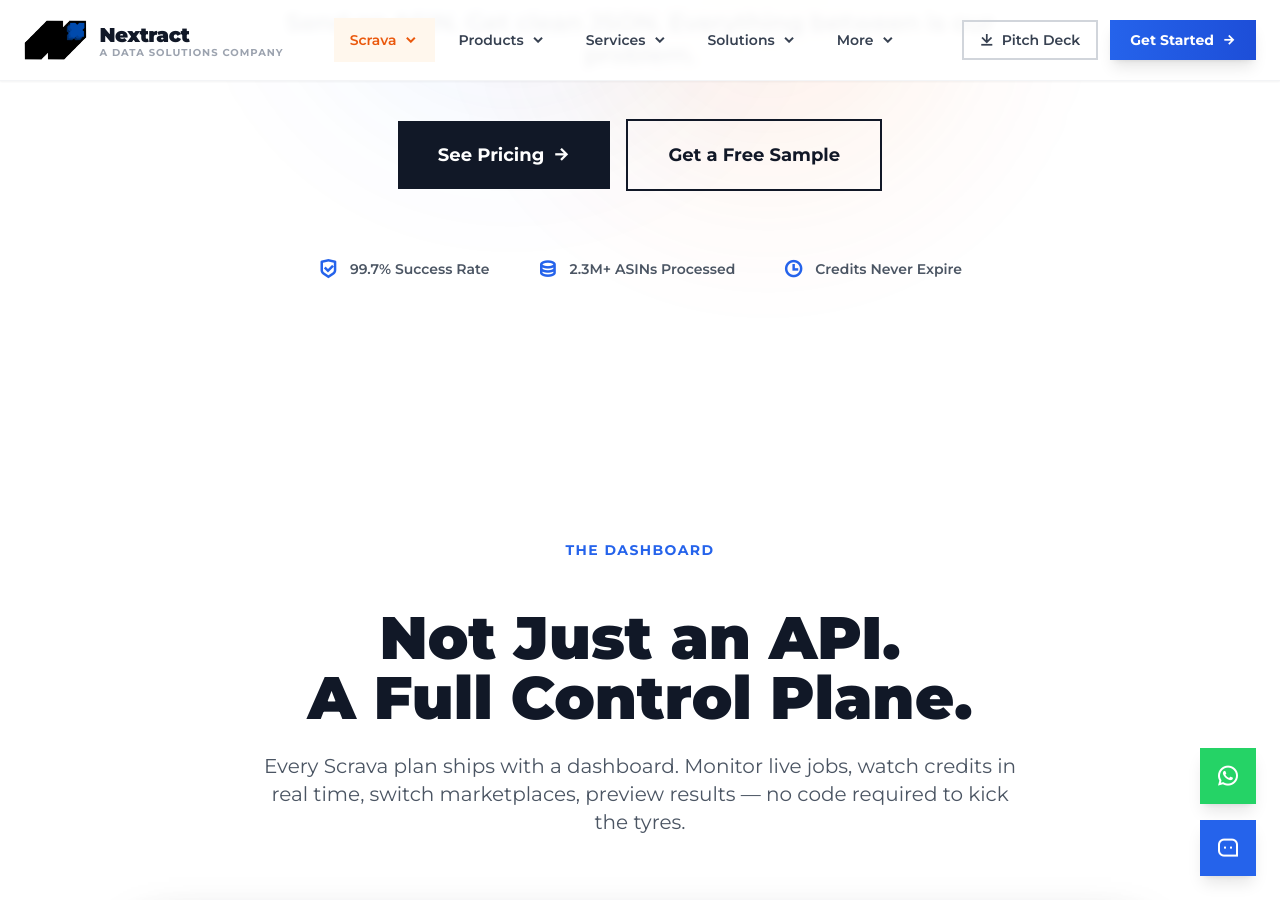
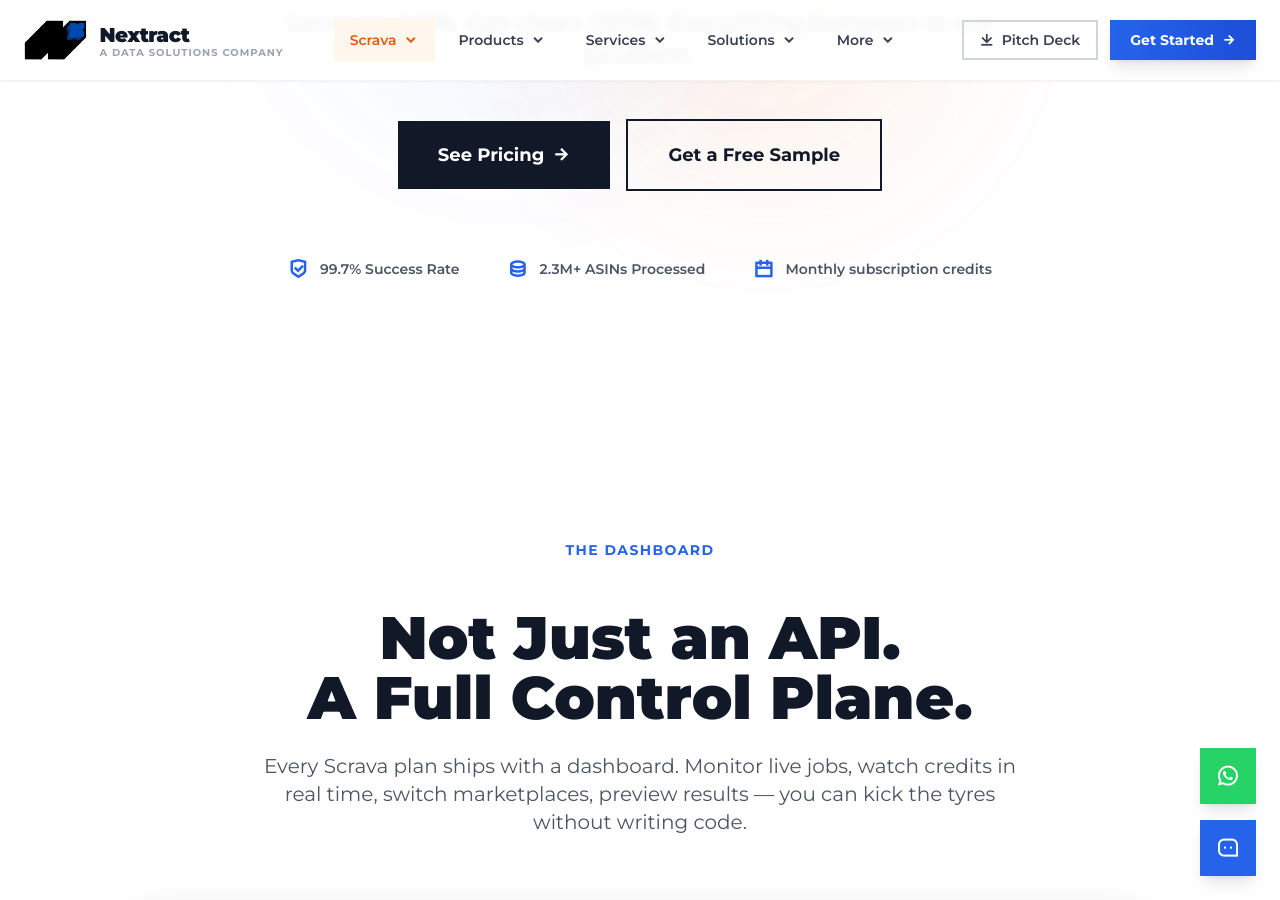
Before and after one commit to parthravrani/nextract, a Jekyll site: the page built from scrava.html, in a window 1280 px wide and 900 px high, scrolled down 569 px. Built offline with Jekyll 4.4.1, drawn with Linux system fonts in a browser that asks for light colours; some of the changed text lies outside the part shown.

Commit message:
Credit rollover fixes

```diff
--- a/scrava.html
+++ b/scrava.html
@@ -1,10 +1,10 @@
 ---
 layout: default
 title: "Scrava — Amazon Scraping API. Built to Handle the Hard Parts."
-description: "Production-grade Amazon scraping API + dashboard. 99.7% success across 2.3M+ ASINs. Handles CAPTCHAs, proxies, Dog pages automatically. Pay in USD or INR. Credits never expire."
+description: "Production-grade Amazon scraping API + dashboard. 99.7% success across 2.3M+ ASINs. Handles CAPTCHAs, proxies, Dog pages automatically. Monthly subscription credits (INR or USD) — transparent tiers, fresh allowance every billing cycle."
 keywords: "amazon scraper api, amazon scraping api, amazon scraping, amazon asin api, scrava, amazon data extraction, amazon product api, amazon price scraper, india amazon api"
-og_description: "Scrava — an Amazon-first scraping API & dashboard. 99.7% success. 2.3M+ ASINs. Auto CAPTCHA, proxy rotation, Dog-page retries. USD/INR billing. Credits never expire."
-twitter_description: "Amazon scraping API that doesn't break. 99.7% success · 2.3M+ ASINs · auto-CAPTCHA · USD/INR billing · credits never expire."
+og_description: "Scrava — an Amazon-first scraping API & dashboard. 99.7% success. 2.3M+ ASINs. Auto CAPTCHA, proxy rotation, Dog-page retries. Monthly plans in INR or USD — your tier credit pool refreshes at every renewal."
+twitter_description: "Amazon scraping API that doesn't break. 99.7% success · 2.3M+ ASINs · auto-CAPTCHA · monthly subscription credits · INR or USD billing."
 canonical_url: "https://nextract.dev/scrava/"
 ---
 
@@ -56,8 +56,8 @@
                         <span class="text-gray-600">2.3M+ ASINs Processed</span>
                     </div>
                     <div class="flex items-center gap-3">
-                        <i class="ri-time-line text-blue-600 text-xl"></i>
-                        <span class="text-gray-600">Credits Never Expire</span>
+                        <i class="ri-calendar-line text-blue-600 text-xl"></i>
+                        <span class="text-gray-600">Monthly subscription credits</span>
                     </div>
                 </div>
             </div>
@@ -70,7 +70,7 @@
             <div class="mb-16 text-center">
                 <div class="text-sm font-bold text-blue-600 uppercase tracking-widest mb-4">The Dashboard</div>
                 <h2 class="text-4xl md:text-6xl font-black text-gray-900 mb-6 leading-tight">Not Just an API.<br/>A Full Control Plane.</h2>
-                <p class="text-xl text-gray-600 max-w-3xl mx-auto">Every Scrava plan ships with a dashboard. Monitor live jobs, watch credits in real time, switch marketplaces, preview results &mdash; no code required to kick the tyres.</p>
+                <p class="text-xl text-gray-600 max-w-3xl mx-auto">Every Scrava plan ships with a dashboard. Monitor live jobs, watch credits in real time, switch marketplaces, preview results &mdash; you can kick the tyres without writing code.</p>
             </div>
 
             <!-- Mac-style browser window with real dashboard screenshot -->
@@ -165,7 +165,7 @@
                         <i class="ri-price-tag-3-line text-blue-600 group-hover:text-white text-2xl"></i>
                     </div>
                     <h3 class="text-xl font-bold text-gray-900 mb-3">Predictable Pricing</h3>
-                    <p class="text-gray-600 leading-relaxed">One flat rate per credit. Proxies, CAPTCHA solving and retries included. Credits never expire &mdash; buy what you need.</p>
+                    <p class="text-gray-600 leading-relaxed">One flat rate per credit. Proxies, CAPTCHA solving and retries included. Plans are monthly subscriptions &mdash; each billing cycle starts with your full tier credit allowance again, so capacity is always predictable.</p>
                 </div>
             </div>
         </div>
@@ -266,7 +266,7 @@
             <div class="mb-16 text-center">
                 <div class="text-sm font-bold text-blue-600 uppercase tracking-widest mb-4">What Comes Back</div>
                 <h2 class="text-4xl md:text-6xl font-black text-gray-900 mb-6 leading-tight">Every Amazon Field<br/>You've Ever Asked For</h2>
-                <p class="text-xl text-gray-600 max-w-3xl mx-auto">One ASIN in, a single structured JSON out. Everything below comes from one request &mdash; no extra endpoints, no extra cost.</p>
+                <p class="text-xl text-gray-600 max-w-3xl mx-auto">One ASIN in, a single structured JSON out. Everything below comes from one request &mdash; one endpoint, one predictable charge.</p>
             </div>
 
             <div class="grid md:grid-cols-2 lg:grid-cols-3 gap-8 max-w-6xl mx-auto">
@@ -367,7 +367,7 @@
                         <i class="ri-robot-line text-blue-600 group-hover:text-white text-2xl"></i>
                     </div>
                     <h3 class="text-xl font-bold text-gray-900 mb-3">CAPTCHAs</h3>
-                    <p class="text-gray-600 leading-relaxed">Solved automatically by our in-house CAPTCHA layer. No queues, no manual retries, no third-party fees tacked onto your bill.</p>
+                    <p class="text-gray-600 leading-relaxed">Solved automatically by our in-house CAPTCHA layer &mdash; without queueing, without manual retries, and without third-party solve fees on your invoice.</p>
                 </div>
 
                 <div class="group p-10 bg-gray-50 border border-gray-200 hover:border-blue-600 transition-all hover:shadow-xl">
@@ -469,10 +469,10 @@
                             <td class="p-6 text-gray-900 font-semibold">Auto-retry</td>
                         </tr>
                         <tr class="border-b border-gray-100 bg-gray-50">
-                            <td class="p-6 font-bold text-gray-900">Credit expiry</td>
+                            <td class="p-6 font-bold text-gray-900">Monthly credit allowance</td>
                             <td class="p-6 text-gray-600">&mdash;</td>
-                            <td class="p-6 text-gray-600">Monthly expiry</td>
-                            <td class="p-6 text-gray-900 font-semibold">Never</td>
+                            <td class="p-6 text-gray-600">Varies by vendor</td>
+                            <td class="p-6 text-gray-900 font-semibold">Full tier pool refreshes each billing month</td>
                         </tr>
                         <tr class="border-b border-gray-100">
                             <td class="p-6 font-bold text-gray-900">INR billing</td>
@@ -511,10 +511,10 @@
 
                 <details class="group py-8">
                     <summary class="flex items-center justify-between cursor-pointer list-none">
-                        <span class="text-lg font-bold text-gray-900">Do credits expire?</span>
+                        <span class="text-lg font-bold text-gray-900">How do monthly credits work?</span>
                         <i class="ri-add-line text-2xl text-gray-500 group-open:rotate-45 transition-transform"></i>
                     </summary>
-                    <p class="mt-4 text-gray-600 leading-relaxed">Never. Buy a pack, use it at your own pace. No monthly burn, no rollover drama.</p>
+                    <p class="mt-4 text-gray-600 leading-relaxed">Scrava is built around monthly subscriptions: every renewal restores your full tier credit pool for the coming period, so you always know the capacity you are working with. Only successful fetches (after retries) draw credits. See <a href="/scrava-pricing/" class="text-blue-600 font-semibold hover:underline">Scrava pricing</a> for tiers and delivery modes.</p>
                 </details>
 
                 <details class="group py-8">
@@ -530,7 +530,7 @@
                         <span class="text-lg font-bold text-gray-900">What concurrency do I get?</span>
                         <i class="ri-add-line text-2xl text-gray-500 group-open:rotate-45 transition-transform"></i>
                     </summary>
-                    <p class="mt-4 text-gray-600 leading-relaxed">Up to 5 concurrent requests on standard packages. Custom packages scale to 50+ concurrency with dedicated proxy pools &mdash; <a href="/contact/" class="text-blue-600 font-semibold hover:underline">talk to us</a>.</p>
+                    <p class="mt-4 text-gray-600 leading-relaxed">Up to 5 concurrent requests on standard subscription tiers. Enterprise engagements can scale to 50+ concurrency with dedicated proxy pools &mdash; <a href="/contact/" class="text-blue-600 font-semibold hover:underline">talk to us</a>.</p>
                 </details>
 
                 <details class="group py-8">
@@ -566,7 +566,7 @@
             <div class="max-w-4xl mx-auto text-center">
                 <div class="text-sm font-bold text-blue-400 uppercase tracking-widest mb-4">Get Started</div>
                 <h2 class="text-5xl md:text-7xl font-black mb-8 leading-tight text-white">Send Us Five ASINs.<br/>Get Clean Data Back.</h2>
-                <p class="text-xl text-gray-300 mb-12 max-w-2xl mx-auto leading-relaxed">No signup, no card, no scope call &mdash; just a real sample against your real target ASINs. Usually back within 24 hours.</p>
+                <p class="text-xl text-gray-300 mb-12 max-w-2xl mx-auto leading-relaxed">Send a handful of target ASINs first &mdash; we return a real sample, usually within 24 hours, before sign-up, card, or a scope call.</p>
                 <div class="flex flex-col sm:flex-row items-center justify-center gap-4">
                     <a href="/contact/" class="px-10 py-5 bg-white text-gray-900 font-bold text-lg hover:bg-blue-600 hover:text-white transition-colors inline-flex items-center gap-2">
                         Request Sample Data
```
Also changed, not shown: scrava-pricing.html (+4 -4 lines).
